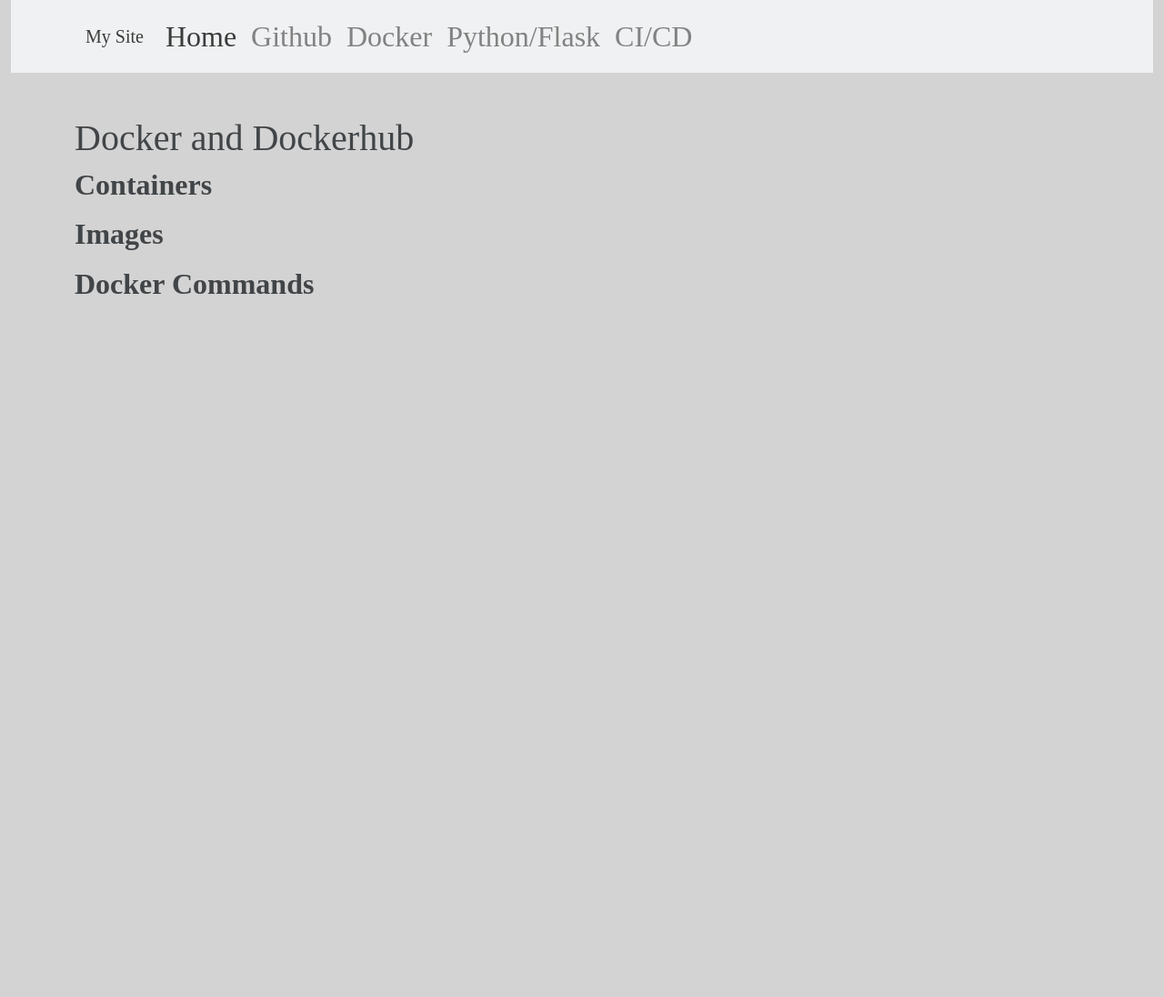
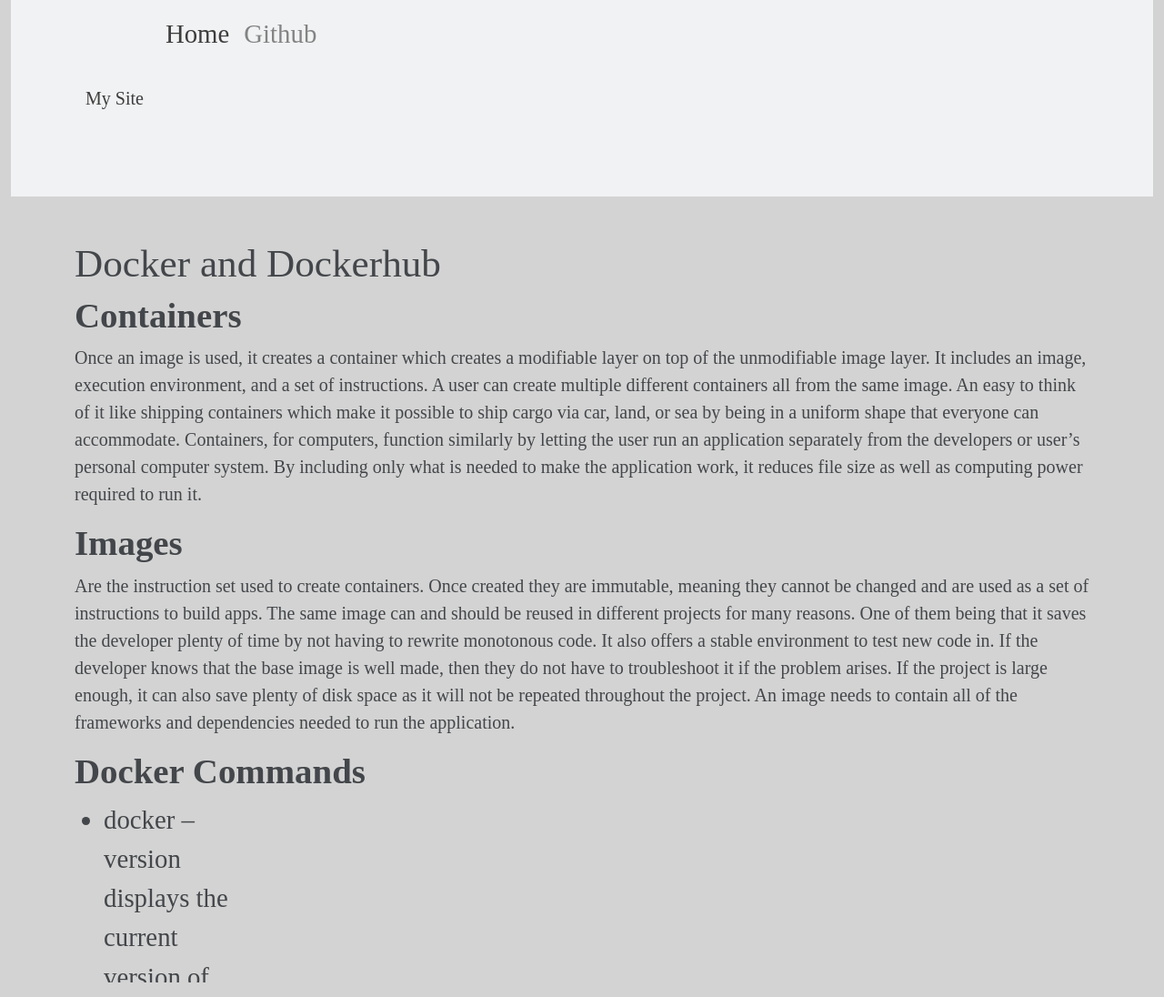
Before and after one commit to Jkowal012/projectone, a Flask app: template app/simple_pages/templates/page2.html in a window 1280 px wide. Shown: the whole page at 91% size. Before the commit the page ends 323 px from the top, so only its background shows below. Run offline with Flask 2, Linux system fonts and the light colour scheme; the template is opened without the code that fills it, so the values that code supplies are empty.

Commit message:
Added info for page 2

```diff
--- a/app/simple_pages/templates/page2.html
+++ b/app/simple_pages/templates/page2.html
@@ -3,13 +3,45 @@
     <head>
     <title>Docker</title>
         </head>
+    <body class ="page2">
     <h1>Docker and Dockerhub</h1>
     <h2>Containers</h2>
-    <p></p>
+    <p>Once an image is used, it creates a container which creates a modifiable layer on top of the unmodifiable image layer. It includes an image, execution environment, and a set of instructions. A user can create multiple different containers all from the same image. An easy to think of it like shipping containers which make it possible to ship cargo via car, land, or sea by being in a uniform shape that everyone can accommodate. Containers, for computers, function similarly by letting the user run an application separately from the developers or user’s personal computer system. By including only what is needed to make the application work, it reduces file size as well as computing power required to run it. </p>
     <h2>Images</h2>
-    <p></p>
+    <p>Are the instruction set used to create containers. Once created they are immutable, meaning they cannot be changed and are used as a set of instructions to build apps. The same image can and should be reused in different projects for many reasons. One of them being that it saves the developer plenty of time by not having to rewrite monotonous code. It also offers a stable environment to test new code in. If the developer knows that the base image is well made, then they do not have to troubleshoot it if the problem arises. 	If the project is large enough, it can also save plenty of disk space as it will not be repeated throughout the project. An image needs to contain all of the frameworks and dependencies needed to run the application.</p>
     <h2>Docker Commands</h2>
-    <p></p>
-
+    <nav>
+    <ul>
+    <li>docker –version</li>
+        <dl>displays the current version of docker installed</dl>
+    <li>docker pull <image name></li>
+        <dl>displays the current version of docker installed</dl>
+    <li>docker run</li>
+        <dl>used to create a container from an image</dl>
+    <li>docker ps</li>
+        <dl>used to display all running containers</dl>
+    <li>docker ps -a</li>
+        <dl>all containers active and those exited</dl>
+    <li>docker exec -it <container id> bash</li>
+        <dl>access running container</dl>
+    <li>docker stop <container id></li>
+        <dl>stops running the container</dl>
+    <li>docker kill <container id></li>
+        <dl>kills process</dl>
+    <li>docker commit <conatainer id> <username/imagename></li>
+        <dl>creates a new image of an edited container </dl>
+    <li>docker login</li>
+        <dl>login to docker repository</dl>
+    <li>docker login</li>
+        <dl>login to docker repository</dl>
+    <li>docker images</li>
+        <dl>lists all locally stored images</dl>
+    <li>docker rm <container id></li>
+        <dl>delete a stopped container</dl>
+    <li>docker build <path to docker file></li>
+    <dl>used to create an image from a specified folder</dl>
+    </ul>
+    </nav>
+    </body>
 
 {% endblock %}
--- a/app/static/css/style.css
+++ b/app/static/css/style.css
@@ -1,3 +1,7 @@
+.page2{
+nav ul{height:200px; width:18%;}
+nav ul{overflow:hidden; overflow-y:scroll;}
+}
 
 body {
 font-size: 200%;
@@ -7,7 +11,7 @@
 }
 
 .container-fluid{
-    font-size: 90%
+    font-size: 90%;
     font-family: "Times New Roman";
     background-color: lightgray;
     opacity: .9;
@@ -24,12 +28,12 @@
 }
 
 h1 {
-font-size: 150%
+font-size: 150%;
     font-family: "Times New Roman";
 }
 
 h2 {
-font-size: 135%
+font-size: 135%;
     font-family: "Times New Roman";
     font-weight: bold;
 }
```
